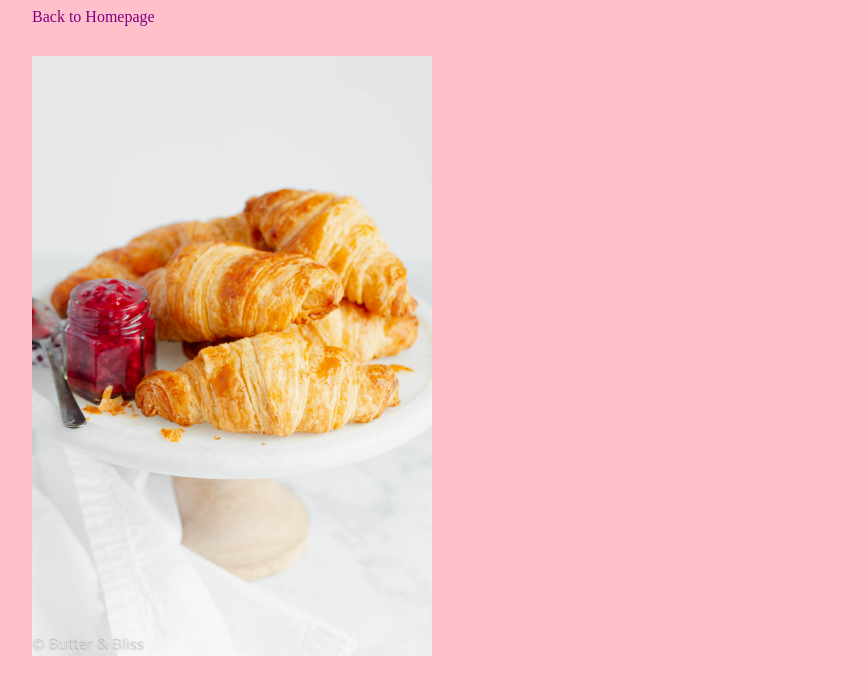
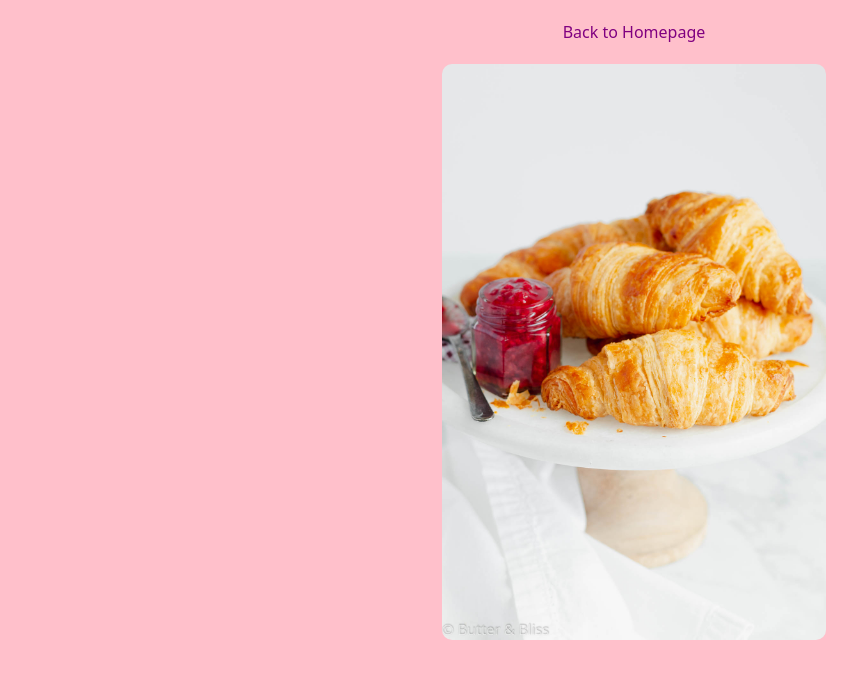
Before and after one commit to SvitlanaStan/Croissant, a plain HTML site: page photo.html in a window 1280 px wide. Shown: the whole page, without its empty margins (6-863 px from the left). Drawn offline with nearby package versions, Linux system fonts and the light colour scheme.

Commit message:
Photo fixed

```diff
--- a/contact.html
+++ b/contact.html
@@ -4,6 +4,18 @@
     <meta charset="UTF-8" />
     <meta http-equiv="X-UA-Compatible" content="IE=edge" />
     <meta name="viewport" content="width=device-width, initial-scale=1.0" />
+
+    <link
+      href="https://cdn.jsdelivr.net/npm/bootstrap@5.3.0-alpha1/dist/css/bootstrap.min.css"
+      rel="stylesheet"
+      integrity="sha384-GLhlTQ8iRABdZLl6O3oVMWSktQOp6b7In1Zl3/Jr59b6EGGoI1aFkw7cmDA6j6gD"
+      crossorigin="anonymous"
+    />
+    <script
+      src="https://cdn.jsdelivr.net/npm/bootstrap@5.3.0-alpha1/dist/js/bootstrap.bundle.min.js"
+      integrity="sha384-w76AqPfDkMBDXo30jS1Sgez6pr3x5MlQ1ZAGC+nuZB+EYdgRZgiwxhTBTkF7CXvN"
+      crossorigin="anonymous"
+    ></script>
     <link rel="stylesheet" href="src/style.css" />
     <title>Contact</title>
   </head>
--- a/photo.html
+++ b/photo.html
@@ -4,12 +4,28 @@
     <meta charset="UTF-8" />
     <meta http-equiv="X-UA-Compatible" content="IE=edge" />
     <meta name="viewport" content="width=device-width, initial-scale=1.0" />
+
+    <link
+      href="https://cdn.jsdelivr.net/npm/bootstrap@5.3.0-alpha1/dist/css/bootstrap.min.css"
+      rel="stylesheet"
+      integrity="sha384-GLhlTQ8iRABdZLl6O3oVMWSktQOp6b7In1Zl3/Jr59b6EGGoI1aFkw7cmDA6j6gD"
+      crossorigin="anonymous"
+    />
+    <script
+      src="https://cdn.jsdelivr.net/npm/bootstrap@5.3.0-alpha1/dist/js/bootstrap.bundle.min.js"
+      integrity="sha384-w76AqPfDkMBDXo30jS1Sgez6pr3x5MlQ1ZAGC+nuZB+EYdgRZgiwxhTBTkF7CXvN"
+      crossorigin="anonymous"
+    ></script>
     <link rel="stylesheet" href="src/style.css" />
     <title>🥐Croissant Photo</title>
   </head>
   <body>
     <a href="index.html">Back to Homepage</a>
-    <br />
-    <img src="src/croissant-img.jpg" alt="Delicious Croissant" width="400" />
+
+    <img
+      src="src/croissant-img.jpg"
+      alt="Delicious Croissant"
+      class="croissant-photo img-fluid"
+    />
   </body>
 </html>
--- a/src/style.css
+++ b/src/style.css
@@ -10,18 +10,19 @@ p {
   text-align: center;
 }
 
-img {
+a {
+  text-align: center;
   display: block;
-  padding: 30px;
+  margin: auto;
+  padding: 20px;
+  text-decoration: none;
+  color: purple;
 }
 
-a {
-  text-decoration: none;
-  color: purple;
-  margin: 10px;
-  padding: 20px;
+.croissant-photo {
+  border-radius: 10px;
+  text-align: center;
+  width: 30%;
+  display: block;
+  margin: auto;
 }
-
-footer {
-  text-align: center;
-}
```
Also changed, not shown: index.html (+12 -0 lines).
